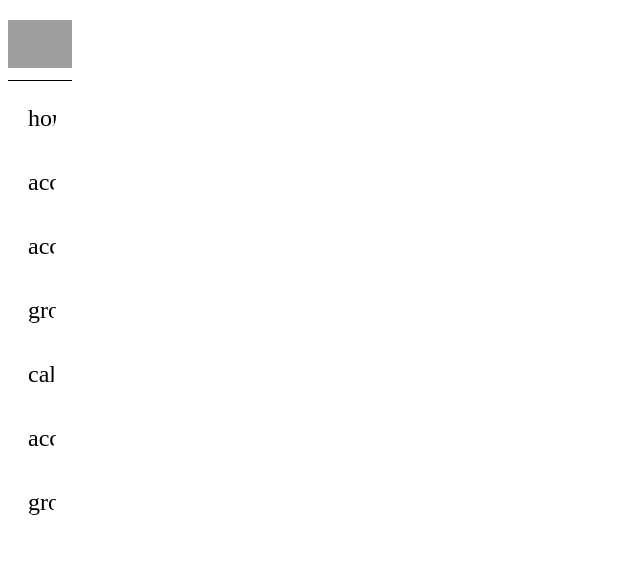
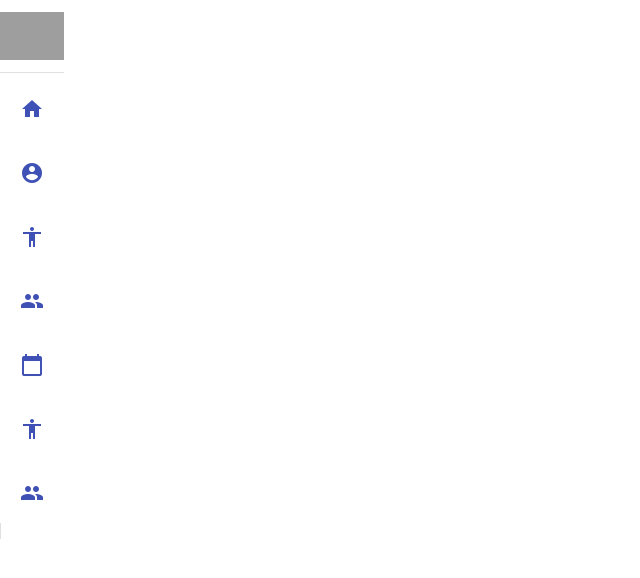
Before and after one commit to LuisPineda05/Front-End-Theraphy, an Angular app: page / in a window 1280 px wide. Shown: the top 578 px of the page, without its empty margins (0-640 px from the left). Built offline with nearby package versions, Linux system fonts and the light colour scheme; grey boxes are pictures that could not be loaded.

Commit message:
feat(root): added Angular Material

```diff
--- a/angular.json
+++ b/angular.json
@@ -23,6 +23,7 @@
               "src/assets"
             ],
             "styles": [
+              "./node_modules/@angular/material/prebuilt-themes/indigo-pink.css",
               "src/styles.css"
             ],
             "scripts": []
@@ -90,6 +91,7 @@
               "src/assets"
             ],
             "styles": [
+              "./node_modules/@angular/material/prebuilt-themes/indigo-pink.css",
               "src/styles.css"
             ],
             "scripts": []
--- a/package.json
+++ b/package.json
@@ -11,6 +11,7 @@
   "private": true,
   "dependencies": {
     "@angular/animations": "^14.2.0",
+    "@angular/cdk": "^14.2.2",
     "@angular/common": "^14.2.0",
     "@angular/compiler": "^14.2.0",
     "@angular/core": "^14.2.0",
--- a/src/index.html
+++ b/src/index.html
@@ -6,8 +6,11 @@
   <base href="/">
   <meta name="viewport" content="width=device-width, initial-scale=1">
   <link rel="icon" type="image/x-icon" href="favicon.ico">
+  <link rel="preconnect" href="https://fonts.gstatic.com">
+  <link href="https://fonts.googleapis.com/css2?family=Roboto:wght@300;400;500&display=swap" rel="stylesheet">
+  <link href="https://fonts.googleapis.com/icon?family=Material+Icons" rel="stylesheet">
 </head>
-<body>
+<body class="mat-typography">
   <app-root></app-root>
 </body>
 </html>
--- a/src/styles.css
+++ b/src/styles.css
@@ -1 +1,4 @@
 /* You can add global styles to this file, and also import other style files */
+
+html, body { height: 100%; }
+body { margin: 0; font-family: Roboto, "Helvetica Neue", sans-serif; }
```
Also changed, not shown: 1 other file (tests, documents, lock files or other folders).
